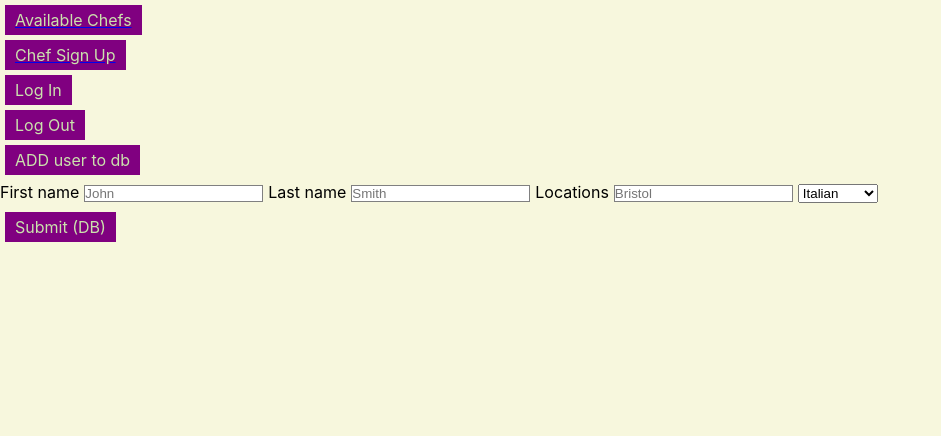
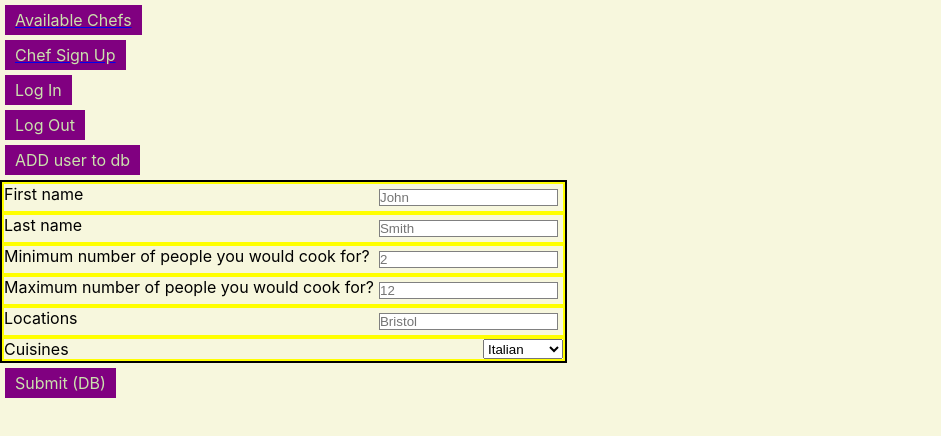
Before and after one commit to GlazzardP/private-dining, a React (Create React App) app: page /chef-sign-up in a window 1280 px wide. Shown: the top 436 px of the page, without its empty margins (0-941 px from the left). Built offline with nearby package versions, Linux system fonts and the light colour scheme; no server answers; the HTML template or start-up script is replaced by a standard one.

Commit message:
changed chef sign up details

```diff
--- a/src/App.jsx
+++ b/src/App.jsx
@@ -1,9 +1,6 @@
 import React, { useState, useEffect } from "react";
 import styles from "./App.module.scss";
 import Button from "./components/Button";
-import InputField from "./components/InputField";
-import ChefProfile from "./containers/ChefProfile";
-import InputLabel from "./components/InputLabel";
 import Routes from "./containers/Routes";
 import { navigate, Link } from "@reach/router";
 import firebase, { provider } from "./firebase";
--- a/src/containers/AvailableChefs/AvailableChefs.jsx
+++ b/src/containers/AvailableChefs/AvailableChefs.jsx
@@ -1,5 +1,5 @@
 import React, { useState } from "react";
-import firebase from "../../firebase";
+// import firebase from "../../firebase";
 import styles from "./AvailableChefs.module.scss";
 import ChefProfile from "../ChefProfile";
 import InputLabel from "../../components/InputLabel";
@@ -8,8 +8,18 @@ import Button from "../../components/Button";
 import { firestore } from "../../firebase";
 
 const AvailableChefs = (props) => {
-  const { signIn, signOut, user, addToDb } = props;
+  const { user } = props;
   const [formValues, setFormValues] = useState({});
+
+  // Search Params
+  // const [guestNo, updateGuestNo] = useState()
+  // const [maxPrice, updateMaxPrice] = useState();
+  // const [location, updateLocation] = useState("");
+  // const [chefRating, updateChefRating] = useState(null);
+
+  // const refineChefs = () => {
+  //   allChefs.filter((chef) => chef.cost > maxPrice  && chef.location === "location" && chef && ()
+  // }
 
   const userJsx = user ? <p>User exist</p> : <p>Nope</p>;
 
@@ -20,13 +30,24 @@ const AvailableChefs = (props) => {
       .then((querySnapshot) => {
         let allChefs = [];
         querySnapshot.forEach((doc) => {
-          console.log(doc.id, " => ", doc.data());
-          allChefs.push(doc);
+          allChefs.push(doc.id.chefDetails, " => ", doc());
+          // allChefs.push(doc.id, " => ", doc);
+          // allChefs.push(doc);
         });
         console.log(allChefs);
       });
   };
-  getAllChefs();
+
+  const addUserParams = () => {
+    firestore
+      .collection("users")
+      .doc(user.uid)
+      .set({ formValues })
+      // .then(() => {
+      //   fetchUserData();
+      // })
+      .catch((error) => console.log(error));
+  };
 
   return (
     <>
@@ -56,7 +77,7 @@ const AvailableChefs = (props) => {
               <InputField
                 type="number"
                 placeholder=" 6"
-                handleInput={(event) =>
+                selectInput={(event) =>
                   setFormValues({ ...formValues, attendees: event })
                 }
               />
@@ -68,7 +89,7 @@ const AvailableChefs = (props) => {
                 type="number"
                 placeholder=" 100"
                 // value="min price"
-                handleInput={(event) =>
+                selectInput={(event) =>
                   setFormValues({ ...formValues, price: event })
                 }
               />
@@ -80,7 +101,7 @@ const AvailableChefs = (props) => {
                 type="number"
                 placeholder=" 600"
                 // value="max price"
-                handleInput={(event) =>
+                selectInput={(event) =>
                   setFormValues({ ...formValues, price2: event })
                 }
               />
@@ -100,7 +121,12 @@ const AvailableChefs = (props) => {
 
             <p>Star Rating</p>
 
-            <Button btnText="Submit" />
+            <Button
+              btnText="Submit"
+              onclick={() => {
+                addUserParams();
+              }}
+            />
           </div>
         </section>
 
--- a/src/containers/ChefProfile/ChefProfile.jsx
+++ b/src/containers/ChefProfile/ChefProfile.jsx
@@ -1,5 +1,6 @@
 import React from "react";
 import styles from "./ChefProfile.module.scss";
+import Button from "../../components/Button";
 
 const ChefProfile = (props) => {
   const { image, chefName, chefCuisines, chefArea } = props;
@@ -12,7 +13,10 @@ const ChefProfile = (props) => {
         <h3>{chefName}</h3>
         <p>{chefArea}</p>
         <p>Cuisine: {chefCuisines}</p>
+        <p>Price: £60 - £100</p>
         <p>4/5</p>
+
+        <Button btnText="Profile" />
       </div>
     </div>
   );
--- a/src/containers/ChefSignUpPage/ChefSignUpPage.jsx
+++ b/src/containers/ChefSignUpPage/ChefSignUpPage.jsx
@@ -6,14 +6,7 @@ import { firestore } from "../../firebase";
 import Button from "../../components/Button";
 
 const ChefSignUpPage = (props) => {
-  const {
-    signIn,
-    signOut,
-    user,
-    addUserToDb,
-    handleInput,
-    fetchUserData,
-  } = props;
+  const { user, addUserToDb, handleInput, fetchUserData } = props;
 
   const [chefDetails, setChefDetails] = useState({});
 
@@ -41,7 +34,8 @@ const ChefSignUpPage = (props) => {
           addUserToDb();
         }}
       />
-
+      <section className={styles.availableChefs}>
+        <div>
           <InputLabel labelName="First name" />
           <InputField
             type="text"
@@ -52,11 +46,13 @@ const ChefSignUpPage = (props) => {
             selectInput={(event) =>
               setChefDetails({
                 ...chefDetails,
-            FirstName: event,
+                firstName: event,
               })
             }
           />
+        </div>
 
+        <div>
           <InputLabel labelName="Last name" />
           <InputField
             type="text"
@@ -64,11 +60,41 @@ const ChefSignUpPage = (props) => {
             selectInput={(event) =>
               setChefDetails({
                 ...chefDetails,
-            LastName: event,
+                lastName: event,
               })
             }
           />
+        </div>
 
+        <div>
+          <InputLabel labelName="Minimum number of people you would cook for?" />
+          <InputField
+            type="number"
+            placeholder="2"
+            selectInput={(event) =>
+              setChefDetails({
+                ...chefDetails,
+                minGuests: event,
+              })
+            }
+          />
+        </div>
+
+        <div>
+          <InputLabel labelName="Maximum number of people you would cook for?" />
+          <InputField
+            type="number"
+            placeholder="12"
+            selectInput={(event) =>
+              setChefDetails({
+                ...chefDetails,
+                maxGuests: event,
+              })
+            }
+          />
+        </div>
+
+        <div>
           <InputLabel labelName="Locations" />
           <InputField
             type="text"
@@ -76,27 +102,14 @@ const ChefSignUpPage = (props) => {
             selectInput={(event) =>
               setChefDetails({
                 ...chefDetails,
-            Location: event,
+                location: event,
               })
             }
           />
+        </div>
 
-      {/* <InputLabel labelName="Cuisines" />
-
-      <InputField type="checkbox" />
-      <InputLabel labelName="Italian" />
-
-      <InputField type="checkbox" />
-      <InputLabel labelName="Thai" />
-
-      <InputField type="checkbox" />
-      <InputLabel labelName="Indian" />
-
-      <InputField type="checkbox" />
-      <InputLabel labelName="Spanish" />
-
-      <InputField type="checkbox" />
-      <InputLabel labelName="Indian" /> */}
+        <div>
+          <InputLabel labelName="Cuisines" />
 
           <select
             name="cuisines"
@@ -104,7 +117,7 @@ const ChefSignUpPage = (props) => {
             selectInput={(event) =>
               setChefDetails({
                 ...chefDetails,
-            Location: event,
+                location: event,
               })
             }
           >
@@ -127,6 +140,25 @@ const ChefSignUpPage = (props) => {
             <option value="Curry">Curry</option>
             <option value="Caribean">Caribean</option>
           </select>
+        </div>
+      </section>
+
+      {/* <InputLabel labelName="Cuisines" />
+
+      <InputField type="checkbox" />
+      <InputLabel labelName="Italian" />
+
+      <InputField type="checkbox" />
+      <InputLabel labelName="Thai" />
+
+      <InputField type="checkbox" />
+      <InputLabel labelName="Indian" />
+
+      <InputField type="checkbox" />
+      <InputLabel labelName="Spanish" />
+
+      <InputField type="checkbox" />
+      <InputLabel labelName="Indian" /> */}
 
       {/* <InputField
         type="submit"
--- a/src/containers/ChefSignUpPage/ChefSignUpPage.module.scss
+++ b/src/containers/ChefSignUpPage/ChefSignUpPage.module.scss
@@ -0,0 +1,12 @@
+.availableChefs {
+  border: solid black 2px;
+  display: flex;
+  flex-direction: column;
+  width: fit-content;
+
+  div {
+    border: yellow solid 2px;
+    display: flex;
+    justify-content: space-between;
+  }
+}
--- a/src/containers/Routes/Routes.jsx
+++ b/src/containers/Routes/Routes.jsx
@@ -10,8 +10,6 @@ const Routes = (props) => {
   const { signIn, signOut, user, chefDetails } = props;
 
   const [userData, setUserData] = useState({});
-
-  console.log(user);
 
   const fetchUserData = () => {
     if (user) {
```
Lines whose indentation alone changed are shown as unchanged.
